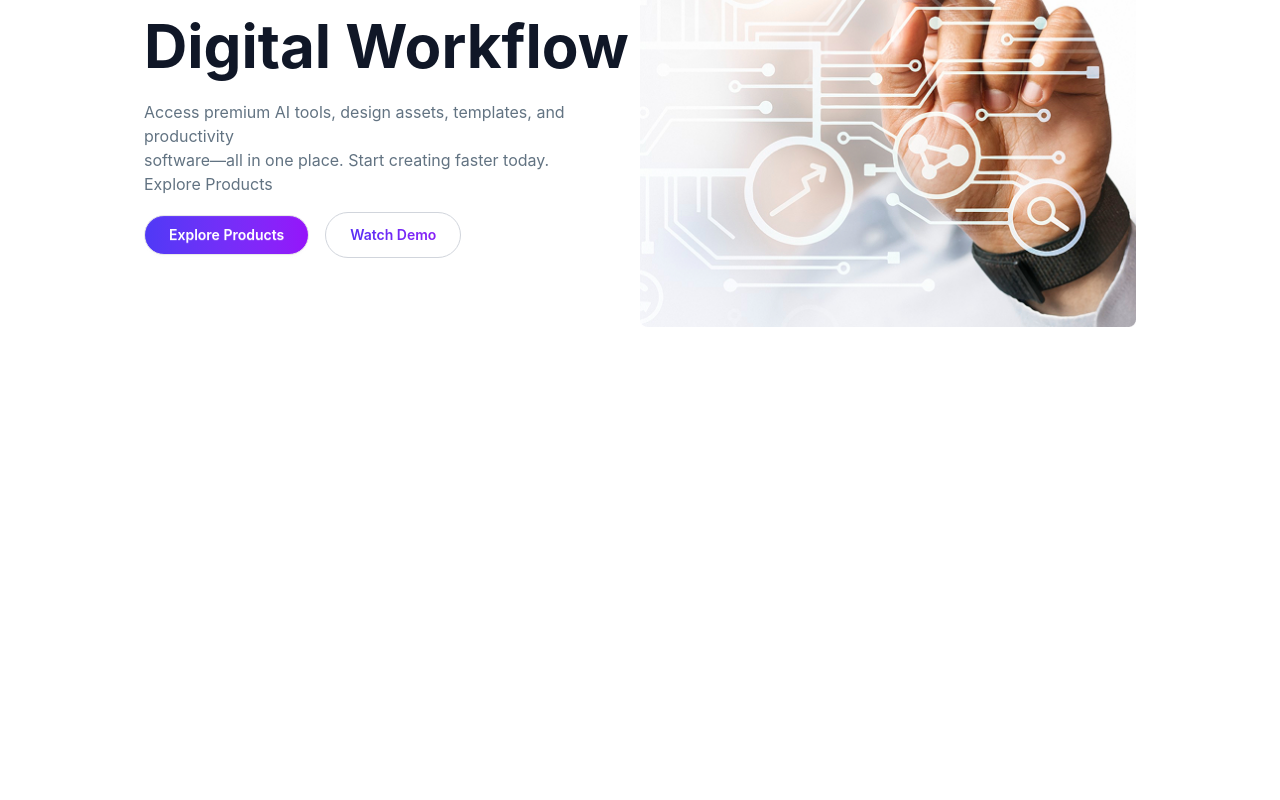
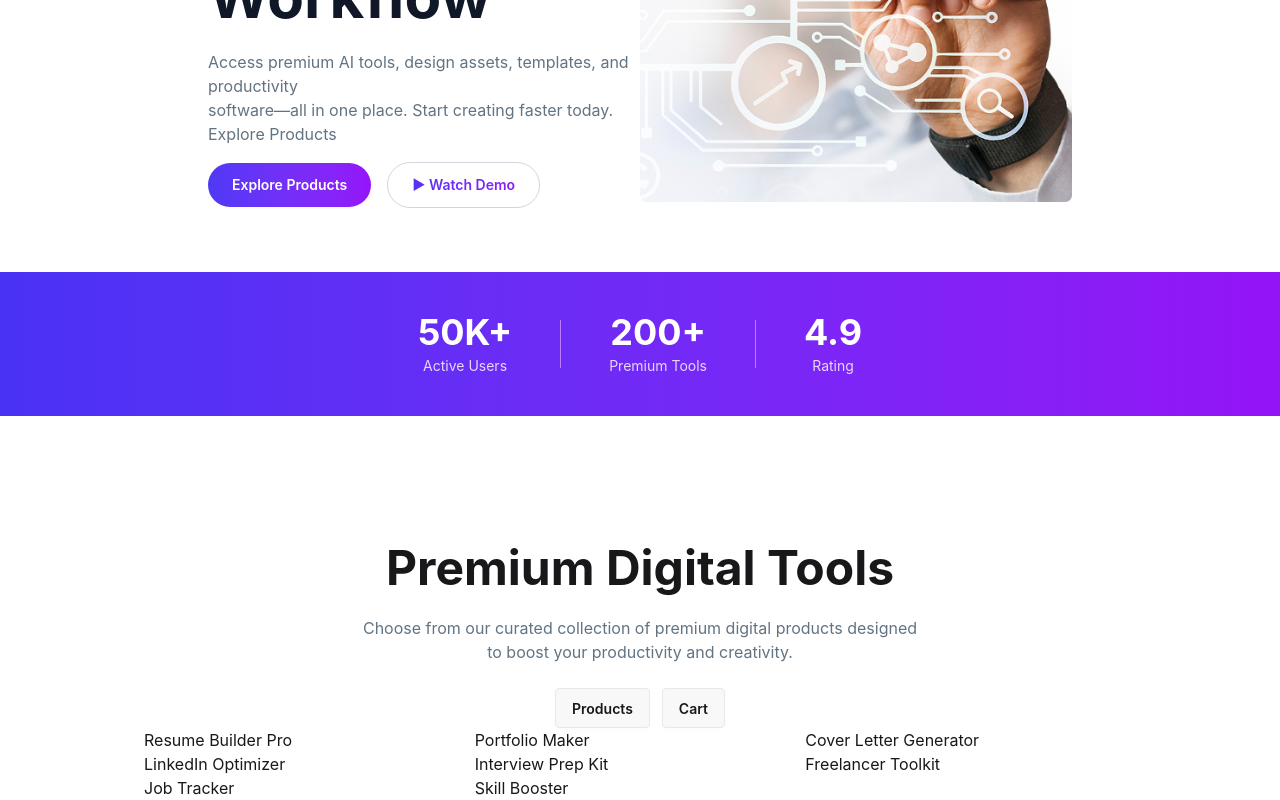
Before and after one commit to anik-121/Assignment-06, a React (Vite) app: page / in a window 1280 px wide. Shown: the part 446-1246 px from the top of the page. Before the commit the page ends 893 px from the top, so only its background shows below. Built offline with nearby package versions, Linux system fonts and the light colour scheme.

Commit message:
json file added

```diff
--- /dev/null
+++ b/public/tools.json
@@ -0,0 +1,122 @@
+[
+  {
+    "id": 1,
+    "name": "Resume Builder Pro",
+    "description": "Create professional resumes with AI-powered suggestions.",
+    "price": 9.99,
+    "period": "monthly",
+    "tag": "popular",
+    "tagType": "popular",
+    "features": [
+      "100+ templates",
+      "ATS optimization",
+      "Export to PDF"
+    ],
+    "icon": "FileText"
+  },
+  {
+    "id": 2,
+    "name": "Portfolio Maker",
+    "description": "Build a stunning personal portfolio in minutes.",
+    "price": 19.99,
+    "period": "one-time",
+    "tag": "best seller",
+    "tagType": "best seller",
+    "features": [
+      "Custom domains",
+      "Drag & drop builder",
+      "SEO optimization"
+    ],
+    "icon": "Layout"
+  },
+  {
+    "id": 3,
+    "name": "Cover Letter Generator",
+    "description": "Generate tailored cover letters instantly.",
+    "price": 4.99,
+    "period": "monthly",
+    "tag": "new",
+    "tagType": "new",
+    "features": [
+      "AI suggestions",
+      "Job-specific templates",
+      "Export to PDF"
+    ],
+    "icon": "Mail"
+  },
+  {
+    "id": 4,
+    "name": "LinkedIn Optimizer",
+    "description": "Improve your LinkedIn profile visibility.",
+    "price": 14.99,
+    "period": "monthly",
+    "tag": "popular",
+    "tagType": "popular",
+    "features": [
+      "Keyword optimization",
+      "Profile scoring",
+      "Content suggestions"
+    ],
+    "icon": "Linkedin"
+  },
+  {
+    "id": 5,
+    "name": "Interview Prep Kit",
+    "description": "Practice interviews with real-world questions.",
+    "price": 29.99,
+    "period": "one-time",
+    "tag": "best seller",
+    "tagType": "best seller",
+    "features": [
+      "Mock interviews",
+      "Answer tips",
+      "Performance feedback"
+    ],
+    "icon": "Mic"
+  },
+  {
+    "id": 6,
+    "name": "Freelancer Toolkit",
+    "description": "All-in-one toolkit for freelancers.",
+    "price": 12.99,
+    "period": "monthly",
+    "tag": "new",
+    "tagType": "new",
+    "features": [
+      "Invoice generator",
+      "Client management",
+      "Contract templates"
+    ],
+    "icon": "Briefcase"
+  },
+  {
+    "id": 7,
+    "name": "Job Tracker",
+    "description": "Track all your job applications in one place.",
+    "price": 7.99,
+    "period": "monthly",
+    "tag": "popular",
+    "tagType": "popular",
+    "features": [
+      "Application tracking",
+      "Status updates",
+      "Reminders"
+    ],
+    "icon": "CheckSquare"
+  },
+  {
+    "id": 8,
+    "name": "Skill Booster",
+    "description": "Learn in-demand skills with guided courses.",
+    "price": 49.99,
+    "period": "yearly",
+    "tag": "best seller",
+    "tagType": "best seller",
+    "features": [
+      "Expert-led courses",
+      "Certificates",
+      "Lifetime access"
+    ],
+    "icon": "TrendingUp"
+  }
+]
--- a/src/components/Banner.jsx
+++ b/src/components/Banner.jsx
@@ -1,18 +1,84 @@
-import bannerImg from '/banner.png'
+// import bannerImg from '/banner.png'
 
-const Banner = () => {
-    return (
+// const Banner = () => {
+//     return (
 
 
 
 
 
-        <div className='grid grid-cols-2 items-center'>
+//         <div className='grid grid-cols-2 items-center'>
+
+//   {/* Left */}
+//   <div className="flex flex-col gap-4">
+
+
+//     <div className="inline-flex w-fit items-center bg-indigo-100 rounded-full px-3 py-1.5">
+//       <span className="relative flex h-2.5 w-2.5">
+//         <span className="animate-ping absolute inline-flex h-full w-full rounded-full bg-purple-400 opacity-75" />
+//         <span className="relative inline-flex rounded-full h-2.5 w-2.5 bg-purple-600" />
+//       </span>
+//       <p className="bg-gradient-to-r from-[#4932f5] to-[#9413f7] bg-clip-text text-transparent font-medium text-sm px-2">
+//         New: AI-Powered Tools Available
+//       </p>
+//     </div>
+
+
+//     <h1 className="text-6xl text-[#101727] font-bold leading-tight">
+//       Supercharge Your <br /> Digital Workflow
+//     </h1>
+
+
+//     <p className="text-[#627382]">
+//       Access premium AI tools, design assets, templates, and productivity <br />
+//       software—all in one place. Start creating faster today. <br />
+//       Explore Products
+//     </p>
+
+
+//     <div className="flex items-center gap-4">
+//       <button className="btn bg-gradient-to-r from-[#4f39f6] to-[#9514fa]  hover:bg-blue-600 text-white font-semibold px-6 py-3 rounded-full text-sm">
+//         Explore Products
+//       </button>
+//       <button className="bg-gradient-to-r from-[#4932f5] to-[#9413f7] bg-clip-text text-transparent flex items-center gap-2 border border-gray-300 hover:border-purple-400  font-semibold px-6 py-3 rounded-full text-sm">
+//          Watch Demo
+//       </button>
+//     </div>
+
+//   </div>
+
+//   {/* Right */}
+//   <div className='py-30'>
+//     <img src={bannerImg} alt=""/>
+//   </div>
+
+// </div>
+
+
+
+
+
+
+
+//     );
+// };
+
+// export default Banner;
+
+
+
+import bannerImg from '/banner.png'
+
+const Banner = () => {
+  return (
+    <>
+      {/* Hero */}
+      <div className='grid grid-cols-2 items-center px-16 py-16'>
 
         {/* Left */}
         <div className="flex flex-col gap-4">
 
-
+          {/* Badge */}
           <div className="inline-flex w-fit items-center bg-indigo-100 rounded-full px-3 py-1.5">
             <span className="relative flex h-2.5 w-2.5">
               <span className="animate-ping absolute inline-flex h-full w-full rounded-full bg-purple-400 opacity-75" />
@@ -23,43 +89,63 @@ const Banner = () => {
             </p>
           </div>
 
-
+          {/* Heading */}
           <h1 className="text-6xl text-[#101727] font-bold leading-tight">
             Supercharge Your <br /> Digital Workflow
           </h1>
 
-
+          {/* Subtext */}
           <p className="text-[#627382]">
             Access premium AI tools, design assets, templates, and productivity <br />
             software—all in one place. Start creating faster today. <br />
             Explore Products
           </p>
 
-
+          {/* Buttons */}
           <div className="flex items-center gap-4">
-      <button className="btn bg-gradient-to-r from-[#4f39f6] to-[#9514fa]  hover:bg-blue-600 text-white font-semibold px-6 py-3 rounded-full text-sm">
+            <button className="bg-gradient-to-r from-[#4f39f6] to-[#9514fa] text-white font-semibold px-6 py-3 rounded-full text-sm">
               Explore Products
             </button>
-      <button className="bg-gradient-to-r from-[#4932f5] to-[#9413f7] bg-clip-text text-transparent flex items-center gap-2 border border-gray-300 hover:border-purple-400  font-semibold px-6 py-3 rounded-full text-sm">
-         Watch Demo
+            <button className="bg-gradient-to-r from-[#4932f5] to-[#9413f7] bg-clip-text text-transparent flex items-center gap-2 border border-gray-300 hover:border-purple-400 font-semibold px-6 py-3 rounded-full text-sm">
+              ▶ Watch Demo
             </button>
           </div>
 
         </div>
 
         {/* Right */}
-  <div className='py-30'>
-    <img src={bannerImg} alt=""/>
+        <div>
+          <img src={bannerImg} alt="" className="w-full" />
         </div>
 
       </div>
 
+      {/* Stats Bar — uses negative margin to break out of any parent padding */}
+      <div className="bg-gradient-to-r from-[#4932f5] to-[#9413f7] py-10 w-screen relative left-1/2 -translate-x-1/2">
+        <div className="flex items-center justify-center gap-12">
 
+          <div className="text-center text-white">
+            <h2 className="text-4xl font-bold">50K+</h2>
+            <p className="text-sm mt-1 text-purple-200">Active Users</p>
+          </div>
 
+          <div className="h-12 w-px bg-purple-400" />
 
+          <div className="text-center text-white">
+            <h2 className="text-4xl font-bold">200+</h2>
+            <p className="text-sm mt-1 text-purple-200">Premium Tools</p>
+          </div>
 
+          <div className="h-12 w-px bg-purple-400" />
 
+          <div className="text-center text-white">
+            <h2 className="text-4xl font-bold">4.9</h2>
+            <p className="text-sm mt-1 text-purple-200">Rating</p>
+          </div>
 
+        </div>
+      </div>
+    </>
   );
 };
 
--- /dev/null
+++ b/src/components/Tools.jsx
@@ -0,0 +1,30 @@
+import { Suspense } from "react";
+import ToolsCard from "./ToolsCard";
+
+const Tools = () => {
+    return (
+        <div className="mt-32">
+            <div className="text-center space-y-6">
+                <h1 className="text-5xl font-bold">
+                    Premium Digital Tools
+                </h1>
+                <p className="text-base text-[#627382]">
+                    Choose from our curated collection of premium digital products designed
+                    <br /> to boost your productivity and creativity.
+                </p>
+                <div className="space-x-3">
+                    <button className="btn">Products</button>
+                    <button className="btn">Cart</button>
+                </div>
+            </div>
+
+            <div>
+                <Suspense fallback={<p className="text-center mt-10">Loading...</p>}>
+                    <ToolsCard />
+                </Suspense>
+            </div>
+        </div>
+    );
+};
+
+export default Tools;
--- /dev/null
+++ b/src/components/ToolsCard.jsx
@@ -0,0 +1,19 @@
+import { use } from "react";
+
+const toolsPromise = fetch('/tools.json').then(res => res.json());
+
+const ToolsCard = () => {
+    const tools = use(toolsPromise);
+
+    return (
+        <div className="grid grid-cols-3 justify-center">
+            {tools.map(tool => (
+                <div key={tool.id}>
+                    {tool.name}
+                </div>
+            ))}
+        </div>
+    );
+};
+
+export default ToolsCard;
--- a/src/pages/Home.jsx
+++ b/src/pages/Home.jsx
@@ -1,5 +1,6 @@
 import Banner from "../components/Banner";
 import Navbar from "../components/Navbar";
+import Tools from "../components/Tools";
 
 
 const Home = () => {
@@ -8,6 +9,7 @@ const Home = () => {
             <Navbar/>
             <div className="px-36 ">
                 <Banner/>
+                <Tools/>
             </div>
         </div>
     );
```
Lines whose indentation alone changed are shown as unchanged.
